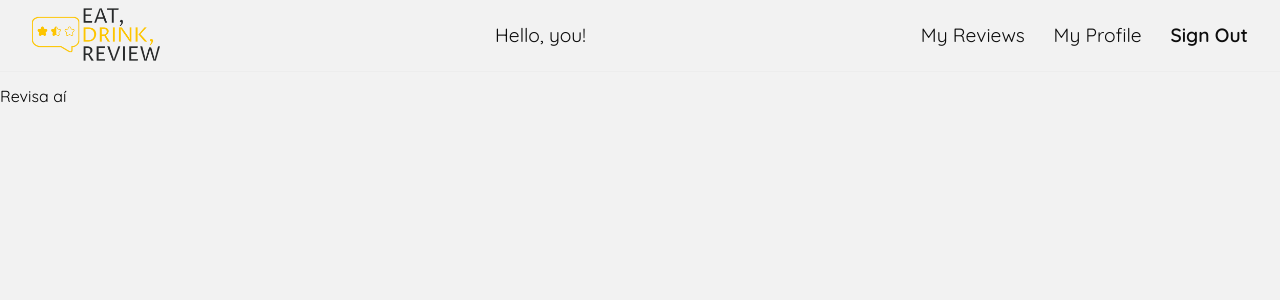
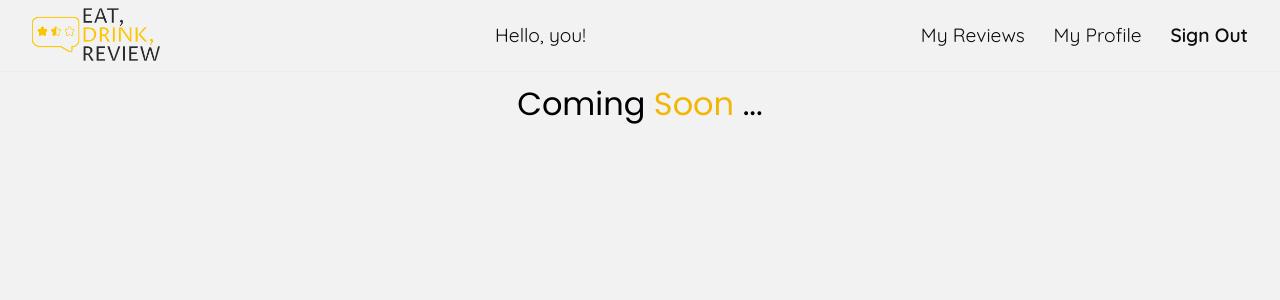
Before and after one commit to Laisses/POC-TS-food-review, a React (Create React App) app: page /reviews in a window 1280 px wide. Shown: the top 300 px of the page. Built offline with nearby package versions, Linux system fonts and the light colour scheme.

Commit message:
src/pages/Reviews.js: create my reviews page

```diff
--- a/src/pages/Reviews.js
+++ b/src/pages/Reviews.js
@@ -1,3 +1,36 @@
+import styled from "styled-components";
+import { YELLOW, SECONDARY_FONT } from "../constants/constants";
+
 export const Reviews = () => {
-    return <div>Revisa aí</div>
+    return (
+        <MainContainer>
+            <IntroContainer>
+                <Header>
+                    Coming <span>Soon </span>...
+                </Header>
+            </IntroContainer>
+        </MainContainer>
+    );
 };
+
+const MainContainer = styled.div`
+    padding: 0 4rem;
+    display: flex;
+    flex-direction: column;
+`;
+
+const IntroContainer = styled.div`
+    display: flex;
+    flex-direction: column;
+    align-items: center;
+`;
+
+const Header = styled.h1`
+    font-family: ${SECONDARY_FONT};
+    font-size: 2rem;
+    text-align: center;
+    margin-bottom: .6rem;
+    span {
+        color: ${YELLOW};
+    }
+`;
```
Also changed, not shown: 1 other file (tests, documents, lock files or other folders).
